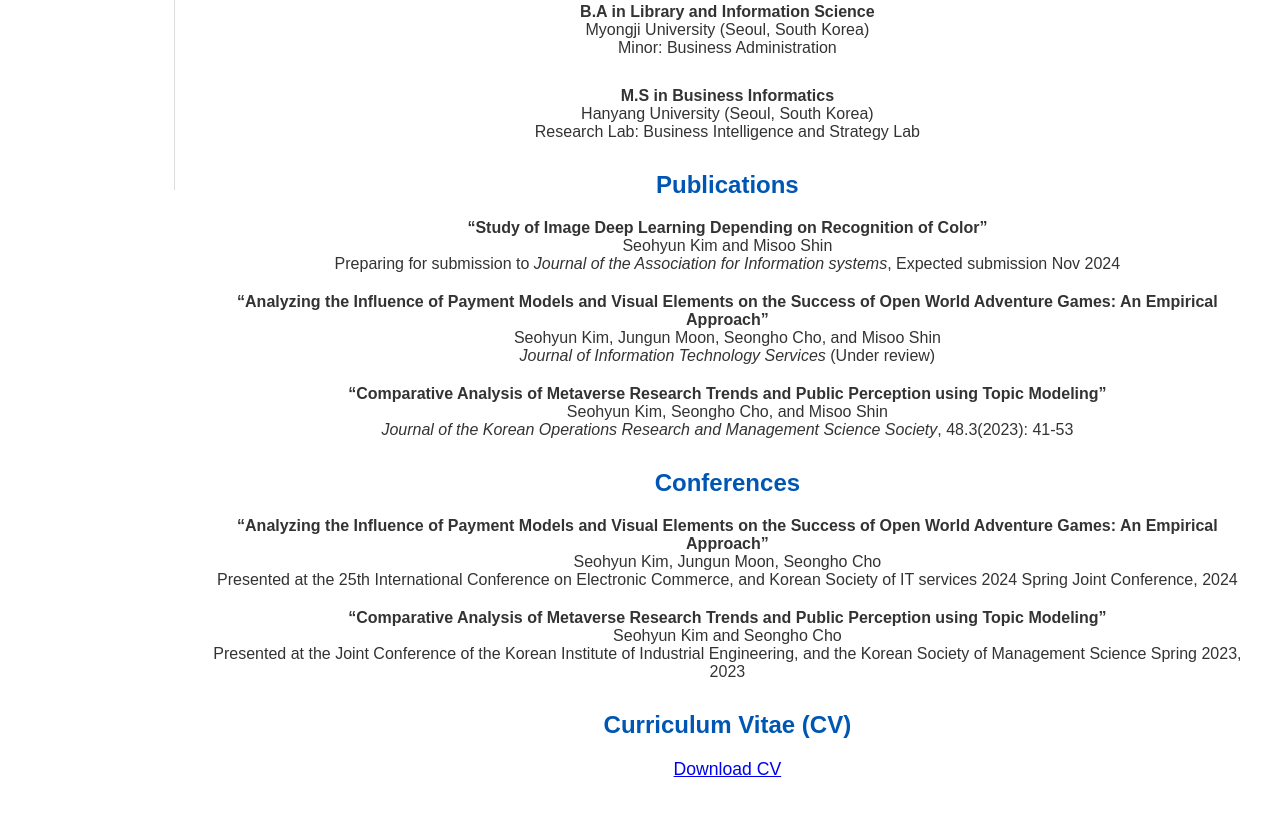
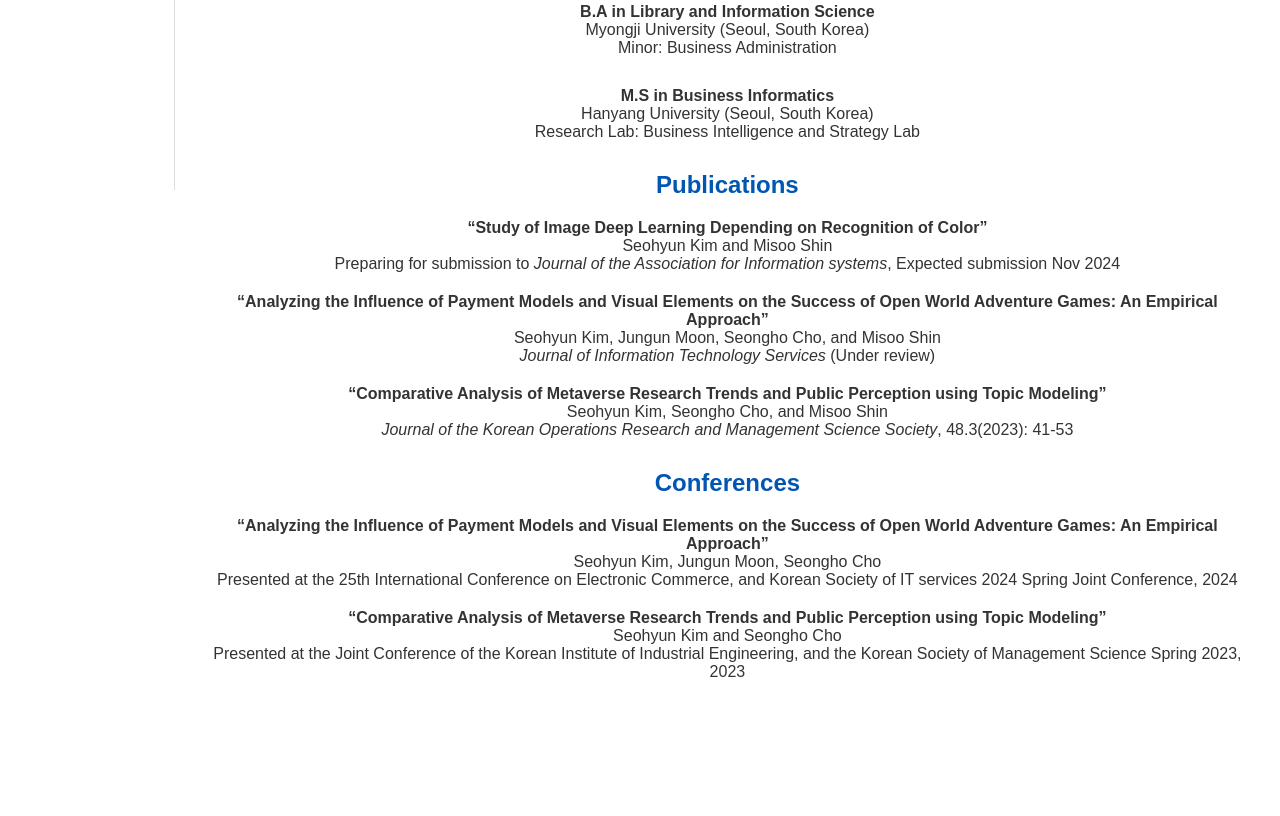
Before and after one commit to seohyun03/seohyun03, a plain HTML site: page index.html in a window 1280 px wide. Shown: the part 610-1426 px from the top of the page. After the commit the page ends 1331 px from the top, so only its background shows below. Drawn offline with Linux system fonts and the light colour scheme.

Commit message:
feat: remove section
Remove CV

```diff
--- a/index.html
+++ b/index.html
@@ -165,11 +165,6 @@
                     Management Science Spring 2023, 2023
                 </li>
             </ul>
-
-
-            <!-- CV Download Section -->
-            <h2 style="margin-top: 30px; margin-bottom: 20px;">Curriculum Vitae (CV)</h2>
-            <p class="cv-link"><a href="Seohyun Kim_CV.pdf" download>Download CV</a></p>
         </div>
 
         <!-- Projects & Activities Tab Content -->
```
